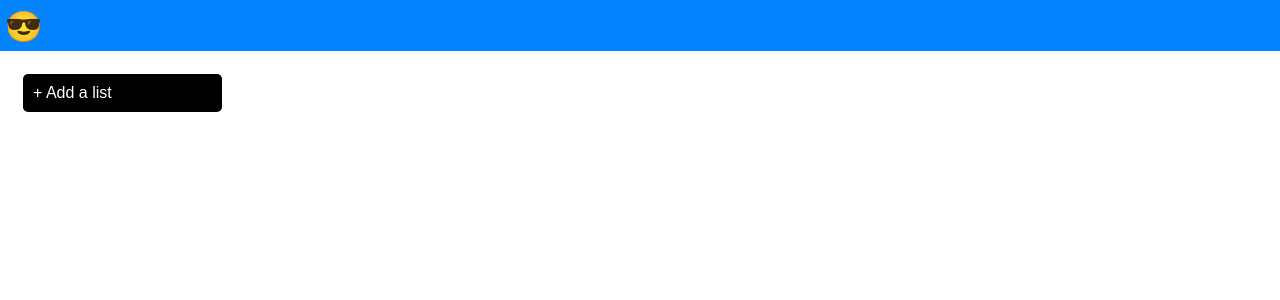
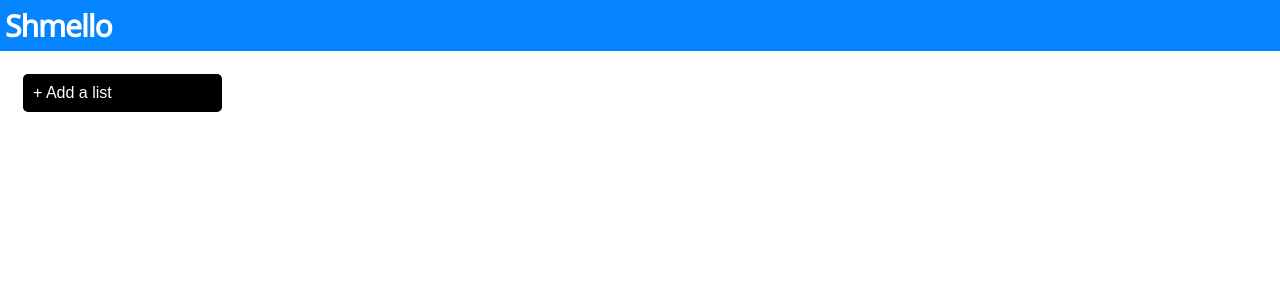
Before and after one commit to Marcus20/trello_clone, a React (Create React App) app: page / in a window 1280 px wide. Shown: the top 300 px of the page. Built offline with nearby package versions, Linux system fonts and the light colour scheme.

Commit message:
Add Reach Router and begin Home route design

```diff
--- a/package.json
+++ b/package.json
@@ -3,6 +3,7 @@
   "version": "0.1.0",
   "private": true,
   "dependencies": {
+    "@reach/router": "^1.2.1",
     "@types/react-redux": "^7.0.9",
     "@types/redux-mock-store": "^1.0.1",
     "node-sass": "^4.12.0",
--- /dev/null
+++ b/src/components/Card/Card.tsx
@@ -0,0 +1,3 @@
+import * as React from 'react';
+
+const Card: React.SFC = () => ();
--- a/src/components/Header/Header.tsx
+++ b/src/components/Header/Header.tsx
@@ -1,16 +1,17 @@
 import * as React from 'react';
+import Logo from '../Logo/Logo';
 import './Header.css';
 
 export interface IHeaderProps {
   logoText: string;
 };
 
-const Header: React.FC<IHeaderProps> = ({ logoText }) => {
+const Header: React.SFC<IHeaderProps> = ({ logoText }) => {
   return (
     <div className="header">
-      <span>{logoText}</span>
+      <Logo />
     </div>
-  )
+  );
 }
 
 export default Header;
--- /dev/null
+++ b/src/components/Logo/Logo.tsx
@@ -0,0 +1,6 @@
+import * as React from 'react';
+import './Logo.css';
+
+const Logo: React.SFC = () => <span id="logo">Shmello</span>
+
+export default Logo;
```
Also changed, not shown: src/components/Landing/Landing.tsx (added, +12 -0 lines), src/components/Card/Card.css (added), src/components/Landing/Landing.css (added), src/components/Logo/Logo.css (added), 2 other files (tests, documents, lock files or other folders).
